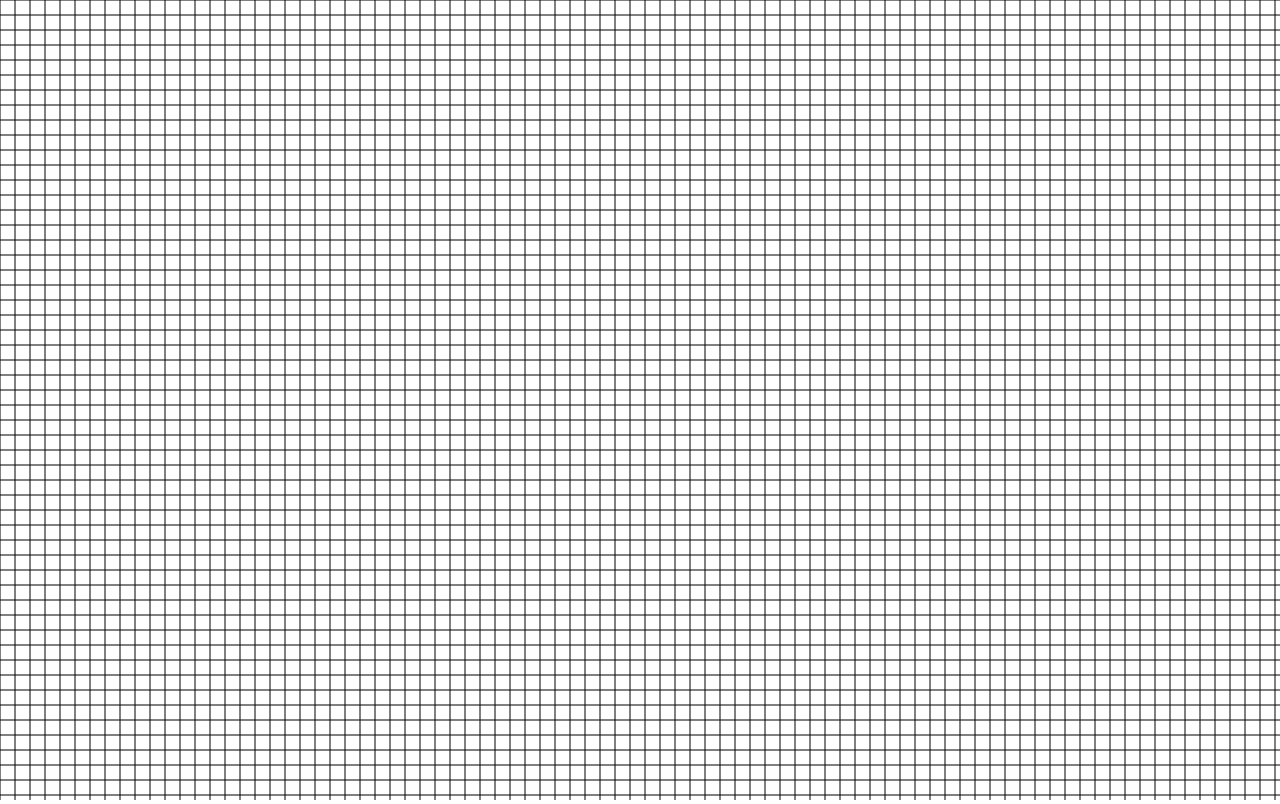
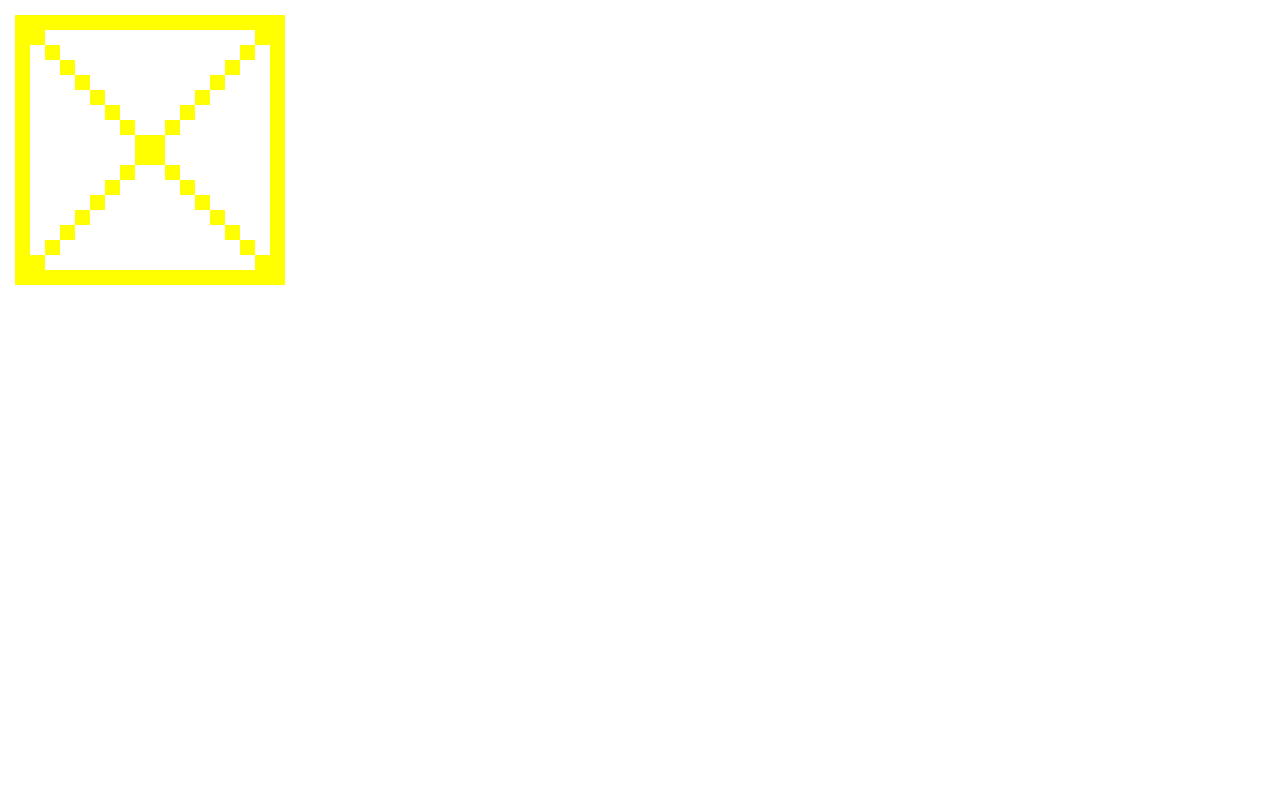
Before and after one commit to KonradLinkowski/Wireworld, a plain HTML site: page index.html in a window 1280 px wide. Drawn offline with Linux system fonts and the light colour scheme.

Commit message:
Game mechanics

```diff
--- /dev/null
+++ b/game.js
@@ -0,0 +1,116 @@
+const x = 200, y = 200
+let grid = new Array(x).fill(null).map(el => new Array(y).fill(0))
+for (let i = 1; i < 19; i++) {
+  for (let j = 1; j < 19; j++) {
+    if (i == 1 || i == 18 || j == 1 || j == 18 || i == j || 19 - i == j) {
+      grid[i][j] = 1
+    }
+  }
+}
+grid[1][2] = 2
+drawMap(grid)
+let mousePressed = false
+window.addEventListener('mousedown', event => {
+  const pos = { x: Math.floor(mouse.x / size), y: Math.floor(mouse.y / size) }
+  if (grid[pos.x][pos.y] == 0 && event.button == 0) {
+    grid[pos.x][pos.y] = 1
+    mousePressed = true
+  }
+  else if (grid[pos.x][pos.y] == 1 && event.button == 2) {
+    grid[pos.x][pos.y] = 0
+  }
+  else if (grid[pos.x][pos.y] == 1 && event.button == 0) {
+    grid[pos.x][pos.y] = 2
+  }
+  drawMap(grid)
+})
+
+window.addEventListener('mouseup', event => {
+  mousePressed = false
+})
+
+window.addEventListener('mousemove', event => {
+  const lastPos = { x: Math.floor(mouse.x / size), y: Math.floor(mouse.y / size) }
+  const newPos = { x: Math.floor(event.clientX / size), y: Math.floor(event.clientY / size) }
+  if (mousePressed) {
+    if (grid[pos.x][pos.y] == 0) {
+      grid[pos.x][pos.y] = 1
+    }
+  }
+})
+
+function iteration(map) {
+  let grid = copyGrid(map)
+  // console.log(grid[1][2])
+  for (let i = 0; i < map.length; i++) {
+    for (let j = 0; j < map[0].length; j++) {
+      switch (map[i][j]) {
+        case 1:
+        let count = calcHeads(map, i, j)
+        if (count == 2 || count == 1) {
+          grid[i][j] = 2
+        }
+        break
+        case 2:
+        grid[i][j] = 3
+        break
+        case 3:
+        grid[i][j] = 1
+        break
+      }
+    }
+  }
+  return grid
+}
+
+function drawMap(map) {
+  for (let i = 0; i < map.length; i++) {
+    for (let j = 0; j < map[0].length; j++) {
+      switch (map[i][j]) {
+        case 0:
+        drawPixel(i, j, size, getRGB(255, 255, 255))
+        break
+        case 1:
+        drawPixel(i, j, size, getRGB(255, 255, 0))
+        break
+        case 2:
+        drawPixel(i, j, size, getRGB(255, 0, 0))
+        break
+        case 3:
+        drawPixel(i, j, size, getRGB(0, 0, 255))
+        break
+      }
+    }
+  }
+}
+
+function copyGrid(grid) {
+  let newGrid = []
+  for (let i = 0; i < grid.length; i++){
+    newGrid.push([])
+    for (let j = 0; j < grid[0].length; j++) {
+      newGrid[i].push(grid[i][j])
+    }
+  }
+  // console.log(newGrid)
+  return newGrid
+}
+
+function calcHeads(map, x, y) {
+  let count = 0
+  for (let i = x - 1; i <= x + 1; i++) {
+    for (let j = y - 1; j <= y + 1; j++) {
+      if (map[i][j] == 2) {
+        count++
+      }
+    }
+  }
+  return count
+}
+
+function animate() {
+  grid = iteration(grid)
+  drawMap(grid)
+  requestAnimationFrame(animate)
+}
+animate()
--- a/index.html
+++ b/index.html
@@ -10,5 +10,6 @@
 <body>
   <canvas id="main_game" class="main_game"></canvas>
   <script src="main.js"></script>
+  <script src="game.js"></script>
 </body>
 </html>
```
